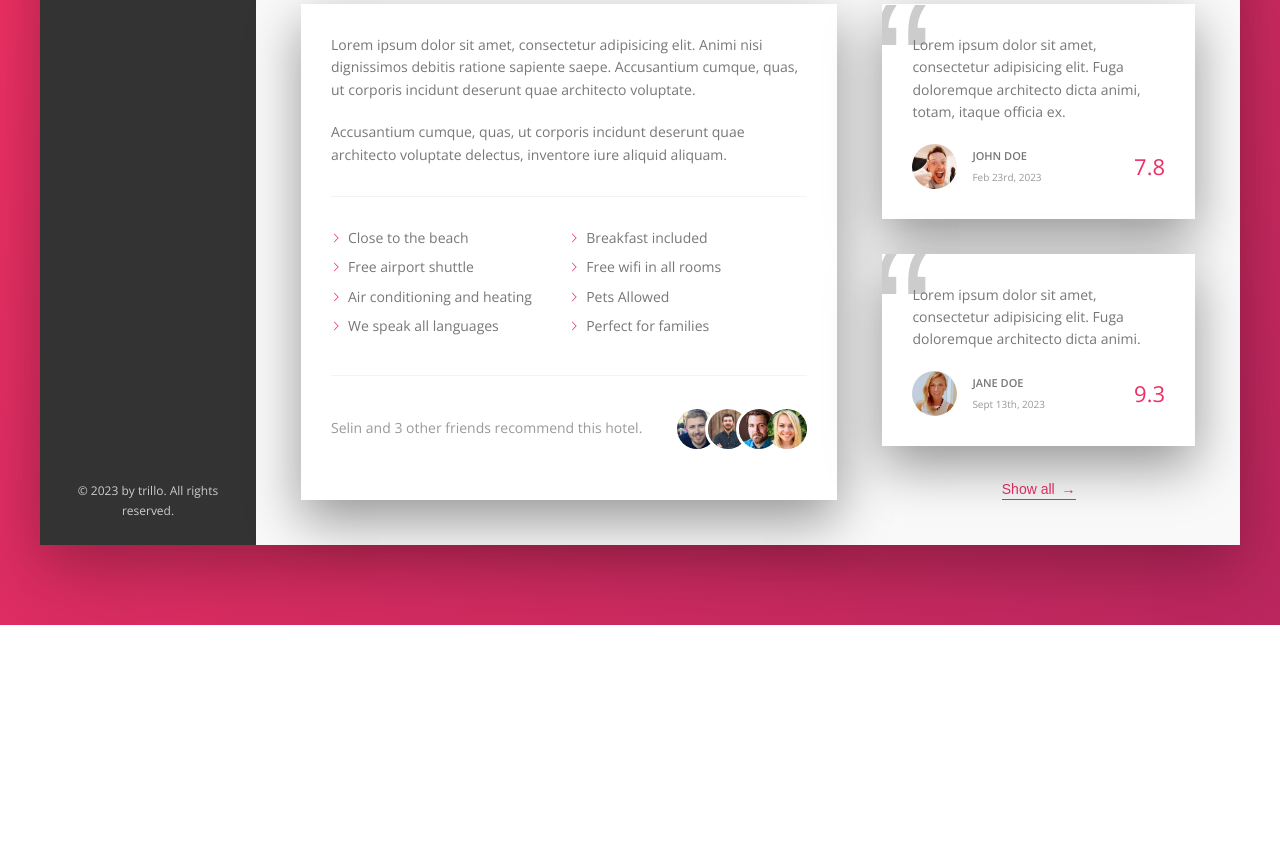
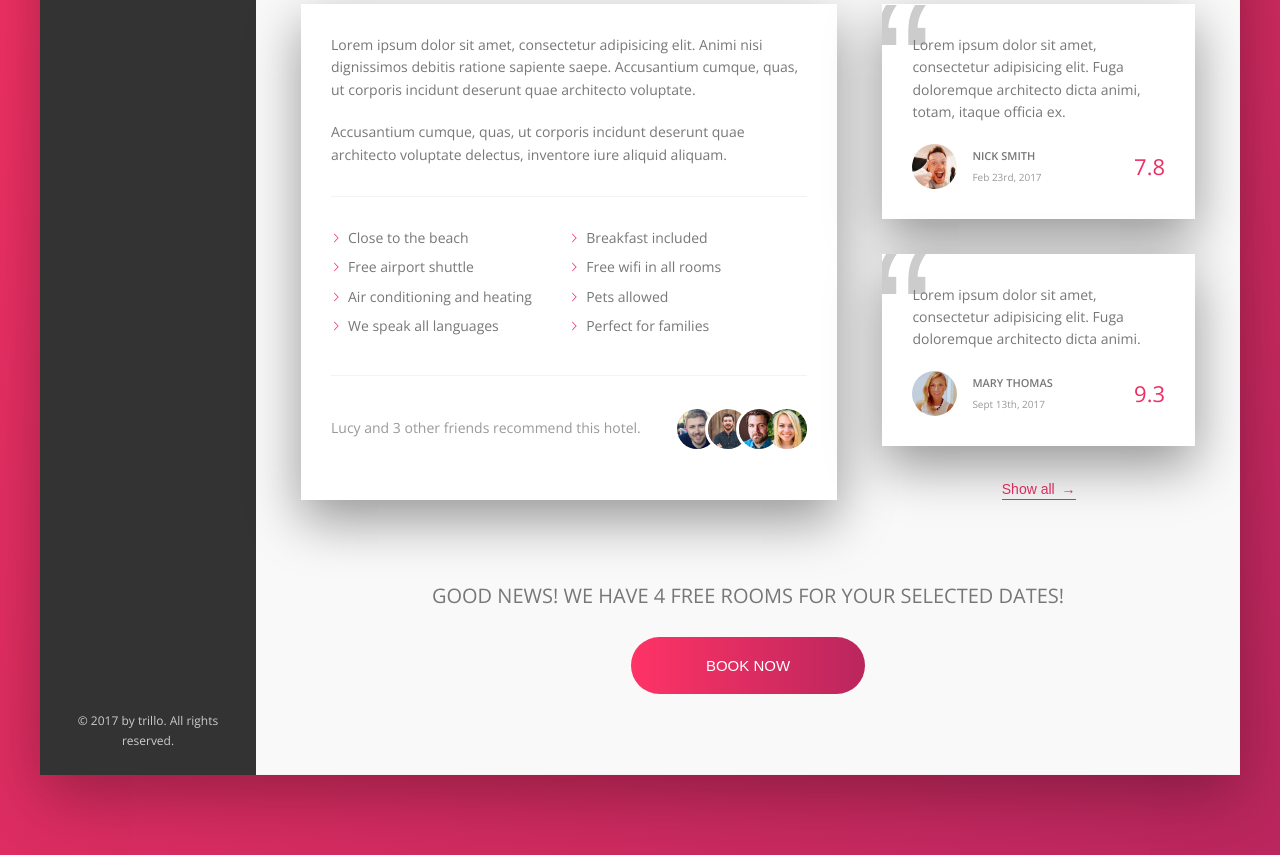
Before and after one commit to CameronStClair95/Trillo, a website: page index.html in a window 1280 px wide. Shown: the part 652-1507 px from the top of the page. Before the commit the page ends 1277 px from the top, so only its background shows below. Drawn offline with nearby package versions, Linux system fonts and the light colour scheme.

Commit message:
Added the CTA Section and Changed a fit styles

```diff
--- a/index.html
+++ b/index.html
@@ -3,15 +3,16 @@
   <head>
     <meta charset="UTF-8" />
     <meta name="viewport" content="width=device-width, initial-scale=1.0" />
+
     <link
       href="https://fonts.googleapis.com/css?family=Open+Sans:300,400,600"
       rel="stylesheet"
     />
     <link rel="stylesheet" href="css/style.css" />
     <link rel="shortcut icon" type="image/png" href="img/favicon.png" />
+
     <title>trillo &mdash; Your all-in-one booking app</title>
   </head>
-
   <body>
     <div class="container">
       <header class="header">
@@ -21,7 +22,7 @@
           <input
             type="text"
             class="search__input"
-            placeholder="Search Hotels"
+            placeholder="Search hotels"
           />
           <button class="search__button">
             <svg class="search__icon">
@@ -41,7 +42,7 @@
             <svg class="user-nav__icon">
               <use xlink:href="img/sprite.svg#icon-chat"></use>
             </svg>
-            <span class="user-nav__notification">15</span>
+            <span class="user-nav__notification">13</span>
           </div>
           <div class="user-nav__user">
             <img
@@ -49,13 +50,13 @@
               alt="User photo"
               class="user-nav__user-photo"
             />
-            <span class="user-nav__user-name">Cam</span>
+            <span class="user-nav__user-name">Jonas</span>
           </div>
         </nav>
       </header>
 
       <div class="content">
-        <div class="sidebar">
+        <nav class="sidebar">
           <ul class="side-nav">
             <li class="side-nav__item side-nav__item--active">
               <a href="#" class="side-nav__link">
@@ -78,7 +79,7 @@
                 <svg class="side-nav__icon">
                   <use xlink:href="img/sprite.svg#icon-key"></use>
                 </svg>
-                <span>Car Rental</span>
+                <span>Car rental</span>
               </a>
             </li>
             <li class="side-nav__item">
@@ -91,28 +92,29 @@
             </li>
           </ul>
 
-          <div class="legal">&copy; 2023 by trillo. All rights reserved.</div>
-        </div>
+          <div class="legal">&copy; 2017 by trillo. All rights reserved.</div>
+        </nav>
+
         <main class="hotel-view">
           <div class="gallery">
             <figure class="gallery__item">
               <img
                 src="img/hotel-1.jpg"
-                alt="Photo of Hotel 1"
+                alt="Photo of hotel 1"
                 class="gallery__photo"
               />
             </figure>
             <figure class="gallery__item">
               <img
                 src="img/hotel-2.jpg"
-                alt="Photo of Hotel 2"
+                alt="Photo of hotel 2"
                 class="gallery__photo"
               />
             </figure>
             <figure class="gallery__item">
               <img
                 src="img/hotel-3.jpg"
-                alt="Photo of Hotel 3"
+                alt="Photo of hotel 3"
                 class="gallery__photo"
               />
             </figure>
@@ -145,21 +147,22 @@
               </svg>
               <button class="btn-inline">Albufeira, Portugal</button>
             </div>
+
             <div class="overview__rating">
               <div class="overview__rating-average">8.6</div>
-              <div class="overview__rating-count">429 Votes</div>
+              <div class="overview__rating-count">429 votes</div>
             </div>
           </div>
 
           <div class="detail">
+            <div class="content-row">
               <div class="description">
                 <p class="paragraph">
-                Lorem ipsum dolor sit amet, consectetur adipisicing elit. Animi
-                nisi dignissimos debitis ratione sapiente saepe. Accusantium
-                cumque, quas, ut corporis incidunt deserunt quae architecto
-                voluptate.
+                  Lorem ipsum dolor sit amet, consectetur adipisicing elit.
+                  Animi nisi dignissimos debitis ratione sapiente saepe.
+                  Accusantium cumque, quas, ut corporis incidunt deserunt quae
+                  architecto voluptate.
                 </p>
-
                 <p class="paragraph">
                   Accusantium cumque, quas, ut corporis incidunt deserunt quae
                   architecto voluptate delectus, inventore iure aliquid aliquam.
@@ -170,14 +173,13 @@
                   <li class="list__item">Free airport shuttle</li>
                   <li class="list__item">Free wifi in all rooms</li>
                   <li class="list__item">Air conditioning and heating</li>
-                <li class="list__item">Pets Allowed</li>
+                  <li class="list__item">Pets allowed</li>
                   <li class="list__item">We speak all languages</li>
                   <li class="list__item">Perfect for families</li>
                 </ul>
-
                 <div class="recommend">
                   <p class="recommend__count">
-                  Selin and 3 other friends recommend this hotel.
+                    Lucy and 3 other friends recommend this hotel.
                   </p>
                   <div class="recommend__friends">
                     <img
@@ -218,8 +220,8 @@
                       class="review__photo"
                     />
                     <div class="review__user-box">
-                    <p class="review__user-name">John Doe</p>
-                    <p class="review__user-date">Feb 23rd, 2023</p>
+                      <p class="review__user-name">Nick Smith</p>
+                      <p class="review__user-date">Feb 23rd, 2017</p>
                     </div>
                     <div class="review__rating">7.8</div>
                   </figcaption>
@@ -233,20 +235,30 @@
                   <figcaption class="review__user">
                     <img
                       src="img/user-2.jpg"
-                    alt="User 2"
+                      alt="User 1"
                       class="review__photo"
                     />
                     <div class="review__user-box">
-                    <p class="review__user-name">Jane Doe</p>
-                    <p class="review__user-date">Sept 13th, 2023</p>
+                      <p class="review__user-name">Mary Thomas</p>
+                      <p class="review__user-date">Sept 13th, 2017</p>
                     </div>
                     <div class="review__rating">9.3</div>
                   </figcaption>
                 </figure>
 
                 <button class="btn-inline">Show all <span>&rarr;</span></button>
+              </div>
+            </div>
+            <!-- End of content-row -->
 
-              </div>
+            <div class="cta">
+              <h2 class="cta__book-now">
+                Good news! We have 4 free rooms for your selected dates!
+              </h2>
+              <button class="btn">
+                <span class="btn__visible">Book now</span>
+                <span class="btn__invisible">Only 4 rooms left</span>
+              </button>
             </div>
           </div>
         </main>
--- a/sass/_components.scss
+++ b/sass/_components.scss
@@ -427,3 +427,74 @@
     z-index: 1;
   }
 }
+
+// CTA
+.cta {
+  padding: 3.5rem 0;
+  text-align: center;
+  margin-top: 4.5rem;
+
+  &__book-now {
+    font-size: 2rem;
+    font-weight: 300;
+    text-transform: uppercase;
+    margin-bottom: 2.5rem;
+  }
+}
+
+// CALL TO ACTION
+.btn {
+  font-size: 1.5rem;
+  font-weight: 300;
+  text-transform: uppercase;
+  border-radius: 100px;
+  border: none;
+  background-image: linear-gradient(
+    to right,
+    var(--color-primary-light),
+    var(--color-primary-dark)
+  );
+  color: #fff;
+  position: relative;
+  overflow: hidden;
+  cursor: pointer;
+
+  & > * {
+    display: inline-block;
+    height: 100%;
+    width: 100%;
+    transition: all 0.2s;
+  }
+
+  &__visible {
+    padding: 2rem 7.5rem;
+  }
+
+  &__invisible {
+    position: absolute;
+    padding: 2rem 0;
+    left: 0;
+    top: -100%;
+  }
+
+  &:hover {
+    background-image: linear-gradient(
+      to left,
+      var(--color-primary-light),
+      var(--color-primary-dark)
+    );
+  }
+
+  &:hover &__visible {
+    transform: translateY(100%);
+  }
+
+  &:hover &__invisible {
+    top: 0;
+  }
+
+  &:focus {
+    outline: none;
+    animation: pulsate 1s infinite;
+  }
+}
--- a/sass/_layout.scss
+++ b/sass/_layout.scss
@@ -1,8 +1,9 @@
 .container {
   max-width: 120rem;
   margin: 8rem auto;
-  background-color: var(--color-grey-light-2);
+  background-color: var(--color-grey-light-1);
   box-shadow: var(--shadow-dark);
+
   min-height: 50rem;
 }
 
@@ -10,15 +11,10 @@
   font-size: 1.4rem;
   height: 7rem;
   background-color: #fff;
-  border-bottom: 1px solid var(--color-grey-light-2);
+  border-bottom: var(--line);
+
   display: flex;
-  // We use the justify-content property to align the items along the main axis.
-  // The main axis is the axis along which flex items are laid out.
-  // The justify-content property aligns flex items along the main axis of the current line of the flex container.
-  // This is done after any flexible lengths and any auto margins have been resolved.
-  // The justify-content property has no effect on single line flex items.
   justify-content: space-between;
-  // We use the align-items property to align the items along the cross axis.
   align-items: center;
 }
 
@@ -28,35 +24,38 @@
 
 .sidebar {
   background-color: var(--color-grey-dark-1);
-  // flex property: flex-grow flex-shrink flex-basis
+
   flex: 0 0 18%;
+
   display: flex;
   flex-direction: column;
   justify-content: space-between;
 }
 
 .hotel-view {
-  background-color: var(--color-grey-light-2);
+  background-color: #fff;
+
   flex: 1;
-  // height: 80rem;
 }
 
 .detail {
   font-size: 1.4rem;
-  display: flex;
+  display: block;
   padding: 4.5rem;
   background-color: var(--color-grey-light-1);
-  border-bottom: 1px solid var(--line);
+  border-bottom: var(--line);
+}
+
+.content-row {
+  display: flex;
 }
 
 .description {
-  font-size: 1.4rem;
   background-color: #fff;
   box-shadow: var(--shadow-light);
   padding: 3rem;
   flex: 0 0 60%;
   margin-right: 4.5rem;
-  overflow: hidden;
 }
 
 .user-reviews {
```
Also changed, not shown: css/style.css. Lines whose indentation alone changed are shown as unchanged.
